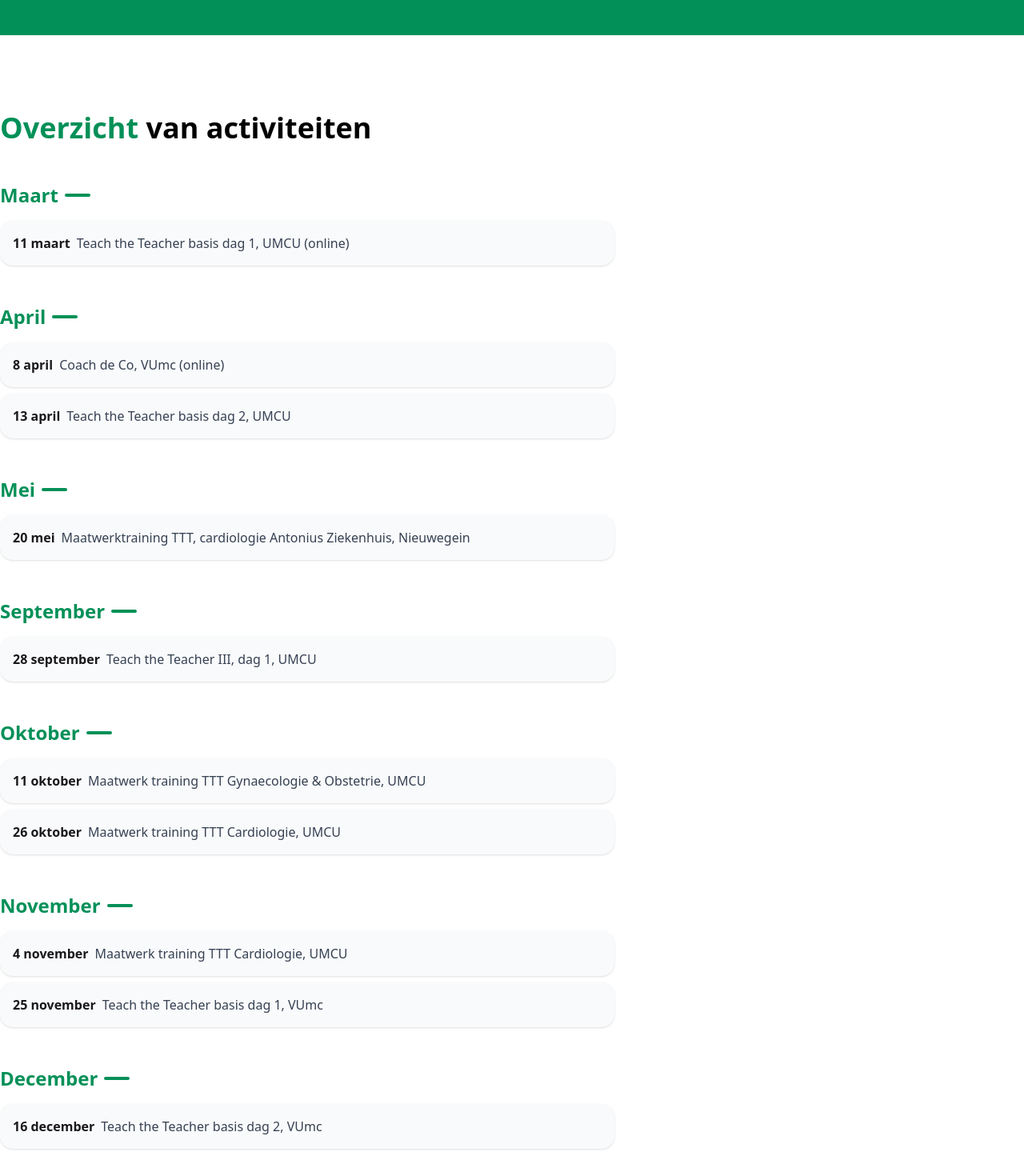
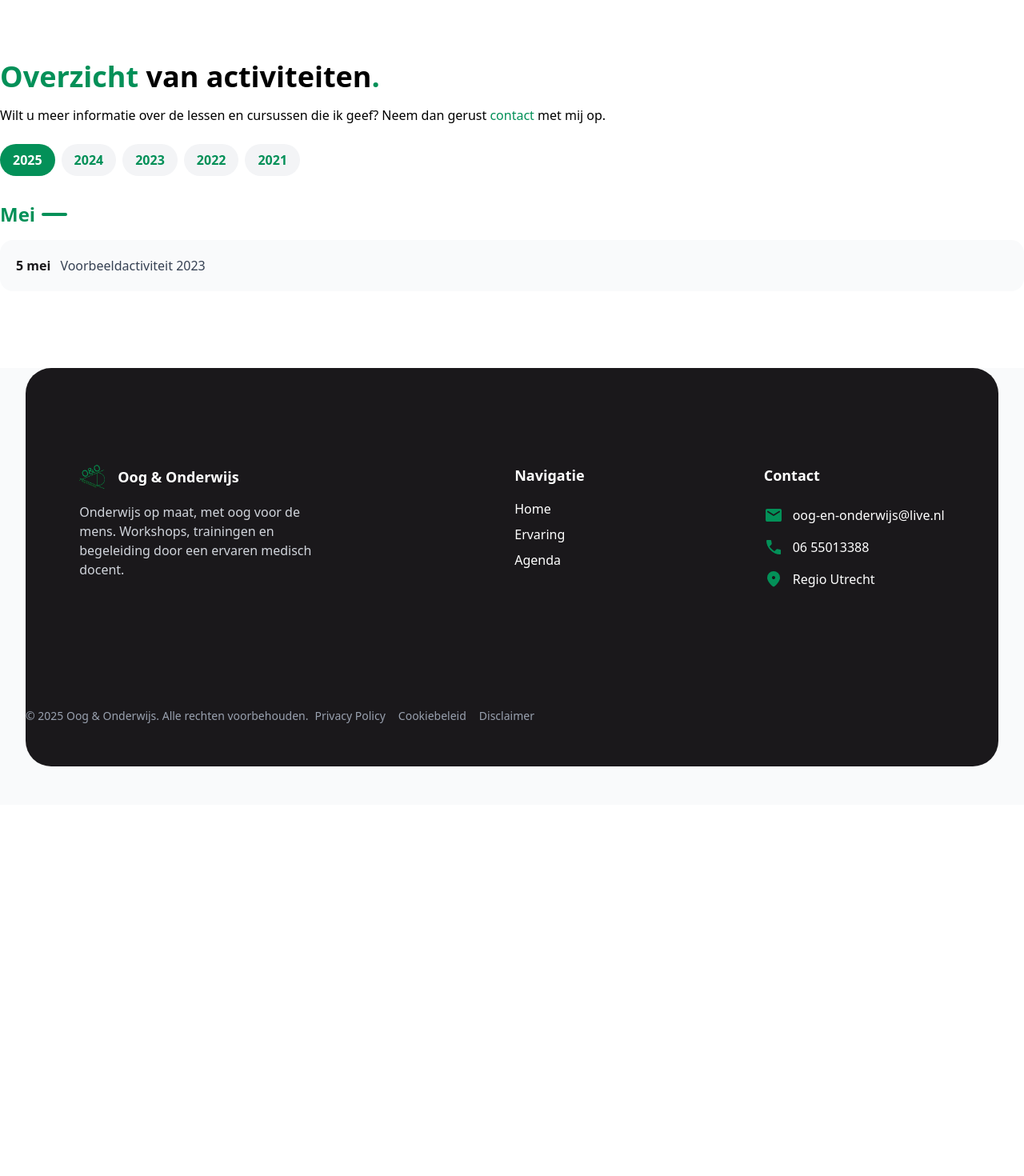
Before and after one commit to twanasselbergs/oog-en-onderwijs, a Vue app in the folder vue/: page /agenda in a window 1280 px wide. Shown: the part 420-1890 px from the top of the page at 80% size. After the commit the page ends 1426 px from the top, so only its background shows below. Built offline with nearby package versions, Linux system fonts and the light colour scheme; some icons are missing.

Commit message:
Add multiple years to agenda page with toggle buttons

```diff
--- a/vue/src/pages/Agenda.vue
+++ b/vue/src/pages/Agenda.vue
@@ -1,165 +1,123 @@
 <template>
   <main>
-    <section class="py-32 bg-green">
+    <section class="py-24 bg-green">
       <div
         class="container mx-auto flex flex-col md:flex-row items-center justify-center gap-16">
         <div class="text-center">
-          <p class="text-white text-sm">Home > Agenda</p>
+          <p class="text-white text-sm">Home &gt; Agenda</p>
           <h1 class="text-5xl font-bold text-white pb-1">Agenda & Werkdagen</h1>
           <p class="text-white">De agenda van mijn werk</p>
         </div>
       </div>
     </section>
 
-    <!-- Agenda Timeline -->
     <section class="container mx-auto py-24">
-      <h2 class="text-4xl font-bold mb-12">
+      <h2 class="text-4xl font-bold mb-4">
         <span class="text-green">Overzicht</span>
-        van activiteiten
+        van activiteiten<span class="text-green">.</span>
       </h2>
-      <div class="flex flex-col gap-12 max-w-3xl">
-        <!-- Maart -->
+      <p class="mb-6">
+        Wilt u meer informatie over de lessen en cursussen die ik geef? Neem dan
+        gerust
+        <span class="text-green">contact</span>
+        met mij op.
+      </p>
+      <div class="flex gap-2 mb-8">
+        <button
+          v-for="year in years"
+          :key="year"
+          @click="selectedYear = year"
+          :class="[
+            'rounded-full px-4 py-2 transition-colors duration-300 font-bold',
+            selectedYear === year
+              ? 'bg-green text-white'
+              : 'bg-gray-100 text-green hover:bg-green/90 hover:text-white',
+          ]">
+          {{ year }}
+        </button>
+      </div>
+
+      <div class="flex flex-col gap-12">
+        <template v-for="(months, month) in agenda[selectedYear]" :key="month">
           <div>
             <h3
               class="text-2xl font-bold mb-4 text-green flex items-center gap-2">
-            <span>Maart</span>
+              <span>{{ month }}</span>
               <span class="h-1 w-8 bg-green rounded-full"></span>
             </h3>
             <ul class="space-y-2">
               <li
-              class="bg-gray-50 rounded-2xl p-4 shadow flex flex-col md:flex-row md:items-center gap-2">
-              <span class="font-bold text-accent">11 maart</span>
-              <span class="text-gray-700">
-                Teach the Teacher basis dag 1, UMCU (online)
-              </span>
+                v-for="item in months"
+                :key="item.date"
+                class="bg-gray-50 rounded-2xl p-5 flex flex-col md:flex-row md:items-center gap-3">
+                <span class="font-bold text-accent">{{ item.date }}</span>
+                <span class="text-gray-700">{{ item.desc }}</span>
               </li>
             </ul>
           </div>
-        <!-- April -->
-        <div>
-          <h3
-            class="text-2xl font-bold mb-4 text-green flex items-center gap-2">
-            <span>April</span>
-            <span class="h-1 w-8 bg-green rounded-full"></span>
-          </h3>
-          <ul class="space-y-2">
-            <li
-              class="bg-gray-50 rounded-2xl p-4 shadow flex flex-col md:flex-row md:items-center gap-2">
-              <span class="font-bold text-accent">8 april</span>
-              <span class="text-gray-700">Coach de Co, VUmc (online)</span>
-            </li>
-            <li
-              class="bg-gray-50 rounded-2xl p-4 shadow flex flex-col md:flex-row md:items-center gap-2">
-              <span class="font-bold text-accent">13 april</span>
-              <span class="text-gray-700">
-                Teach the Teacher basis dag 2, UMCU
-              </span>
-            </li>
-          </ul>
-        </div>
-        <!-- Mei -->
-        <div>
-          <h3
-            class="text-2xl font-bold mb-4 text-green flex items-center gap-2">
-            <span>Mei</span>
-            <span class="h-1 w-8 bg-green rounded-full"></span>
-          </h3>
-          <ul class="space-y-2">
-            <li
-              class="bg-gray-50 rounded-2xl p-4 shadow flex flex-col md:flex-row md:items-center gap-2">
-              <span class="font-bold text-accent">20 mei</span>
-              <span class="text-gray-700">
-                Maatwerktraining TTT, cardiologie Antonius Ziekenhuis,
-                Nieuwegein
-              </span>
-            </li>
-          </ul>
-        </div>
-        <!-- September -->
-        <div>
-          <h3
-            class="text-2xl font-bold mb-4 text-green flex items-center gap-2">
-            <span>September</span>
-            <span class="h-1 w-8 bg-green rounded-full"></span>
-          </h3>
-          <ul class="space-y-2">
-            <li
-              class="bg-gray-50 rounded-2xl p-4 shadow flex flex-col md:flex-row md:items-center gap-2">
-              <span class="font-bold text-accent">28 september</span>
-              <span class="text-gray-700">
-                Teach the Teacher III, dag 1, UMCU
-              </span>
-            </li>
-          </ul>
-        </div>
-        <!-- Oktober -->
-        <div>
-          <h3
-            class="text-2xl font-bold mb-4 text-green flex items-center gap-2">
-            <span>Oktober</span>
-            <span class="h-1 w-8 bg-green rounded-full"></span>
-          </h3>
-          <ul class="space-y-2">
-            <li
-              class="bg-gray-50 rounded-2xl p-4 shadow flex flex-col md:flex-row md:items-center gap-2">
-              <span class="font-bold text-accent">11 oktober</span>
-              <span class="text-gray-700">
-                Maatwerk training TTT Gynaecologie & Obstetrie, UMCU
-              </span>
-            </li>
-            <li
-              class="bg-gray-50 rounded-2xl p-4 shadow flex flex-col md:flex-row md:items-center gap-2">
-              <span class="font-bold text-accent">26 oktober</span>
-              <span class="text-gray-700">
-                Maatwerk training TTT Cardiologie, UMCU
-              </span>
-            </li>
-          </ul>
-        </div>
-        <!-- November -->
-        <div>
-          <h3
-            class="text-2xl font-bold mb-4 text-green flex items-center gap-2">
-            <span>November</span>
-            <span class="h-1 w-8 bg-green rounded-full"></span>
-          </h3>
-          <ul class="space-y-2">
-            <li
-              class="bg-gray-50 rounded-2xl p-4 shadow flex flex-col md:flex-row md:items-center gap-2">
-              <span class="font-bold text-accent">4 november</span>
-              <span class="text-gray-700">
-                Maatwerk training TTT Cardiologie, UMCU
-              </span>
-            </li>
-            <li
-              class="bg-gray-50 rounded-2xl p-4 shadow flex flex-col md:flex-row md:items-center gap-2">
-              <span class="font-bold text-accent">25 november</span>
-              <span class="text-gray-700">
-                Teach the Teacher basis dag 1, VUmc
-              </span>
-            </li>
-          </ul>
-        </div>
-        <!-- December -->
-        <div>
-          <h3
-            class="text-2xl font-bold mb-4 text-green flex items-center gap-2">
-            <span>December</span>
-            <span class="h-1 w-8 bg-green rounded-full"></span>
-          </h3>
-          <ul class="space-y-2">
-            <li
-              class="bg-gray-50 rounded-2xl p-4 shadow flex flex-col md:flex-row md:items-center gap-2">
-              <span class="font-bold text-accent">16 december</span>
-              <span class="text-gray-700">
-                Teach the Teacher basis dag 2, VUmc
-              </span>
-            </li>
-          </ul>
-        </div>
+        </template>
       </div>
     </section>
   </main>
 </template>
 
-<script lang="ts"></script>
+<script setup lang="ts">
+import { ref } from "vue";
+
+const years = [2025, 2024, 2023, 2022, 2021];
+const selectedYear = ref(2025);
+
+type AgendaItem = { date: string; desc: string };
+type AgendaYear = Record<string, AgendaItem[]>;
+
+const agenda: Record<number, AgendaYear> = {
+  2025: {
+    Mei: [{ date: "5 mei", desc: "Voorbeeldactiviteit 2023" }],
+  },
+  2024: {
+    Maart: [{ date: "10 maart", desc: "Voorbeeldactiviteit 2024" }],
+    April: [{ date: "12 april", desc: "Nog een activiteit 2024" }],
+  },
+  2023: {
+    Juni: [{ date: "15 juni", desc: "Voorbeeldactiviteit 2022" }],
+  },
+  2022: {
+    Juni: [{ date: "15 juni", desc: "Voorbeeldactiviteit 2022" }],
+  },
+  2021: {
+    Maart: [
+      {
+        date: "11 maart",
+        desc: "Teach the Teacher basis dag 1, UMCU (online)",
+      },
+    ],
+    April: [
+      { date: "8 april", desc: "Coach de Co, VUmc (online)" },
+      { date: "13 april", desc: "Teach the Teacher basis dag 2, UMCU" },
+    ],
+    Mei: [
+      {
+        date: "20 mei",
+        desc: "Maatwerktraining TTT, cardiologie Antonius Ziekenhuis, Nieuwegein",
+      },
+    ],
+    September: [
+      { date: "28 september", desc: "Teach the Teacher III, dag 1, UMCU" },
+    ],
+    Oktober: [
+      {
+        date: "11 oktober",
+        desc: "Maatwerk training TTT Gynaecologie & Obstetrie, UMCU",
+      },
+      { date: "26 oktober", desc: "Maatwerk training TTT Cardiologie, UMCU" },
+    ],
+    November: [
+      { date: "4 november", desc: "Maatwerk training TTT Cardiologie, UMCU" },
+      { date: "25 november", desc: "Teach the Teacher basis dag 1, VUmc" },
+    ],
+    December: [
+      { date: "16 december", desc: "Teach the Teacher basis dag 2, VUmc" },
+    ],
+  },
+};
+</script>
```
Lines whose indentation alone changed are shown as unchanged.
